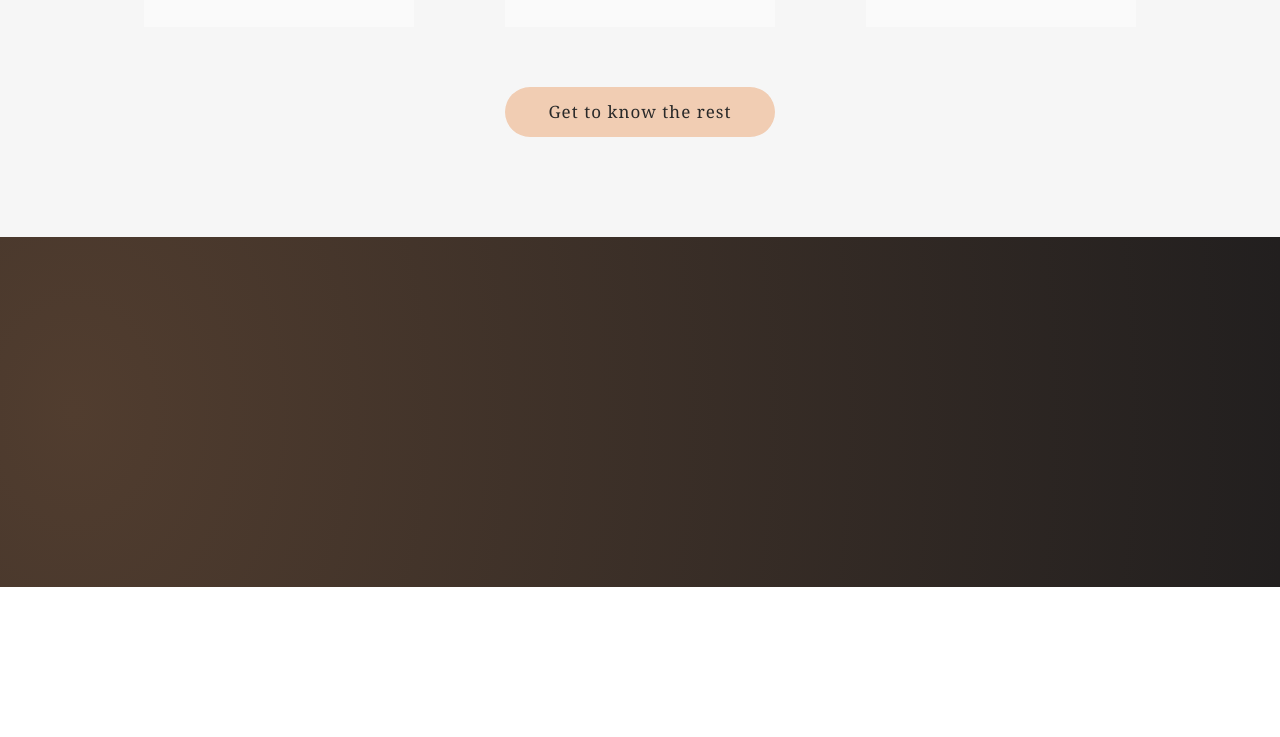
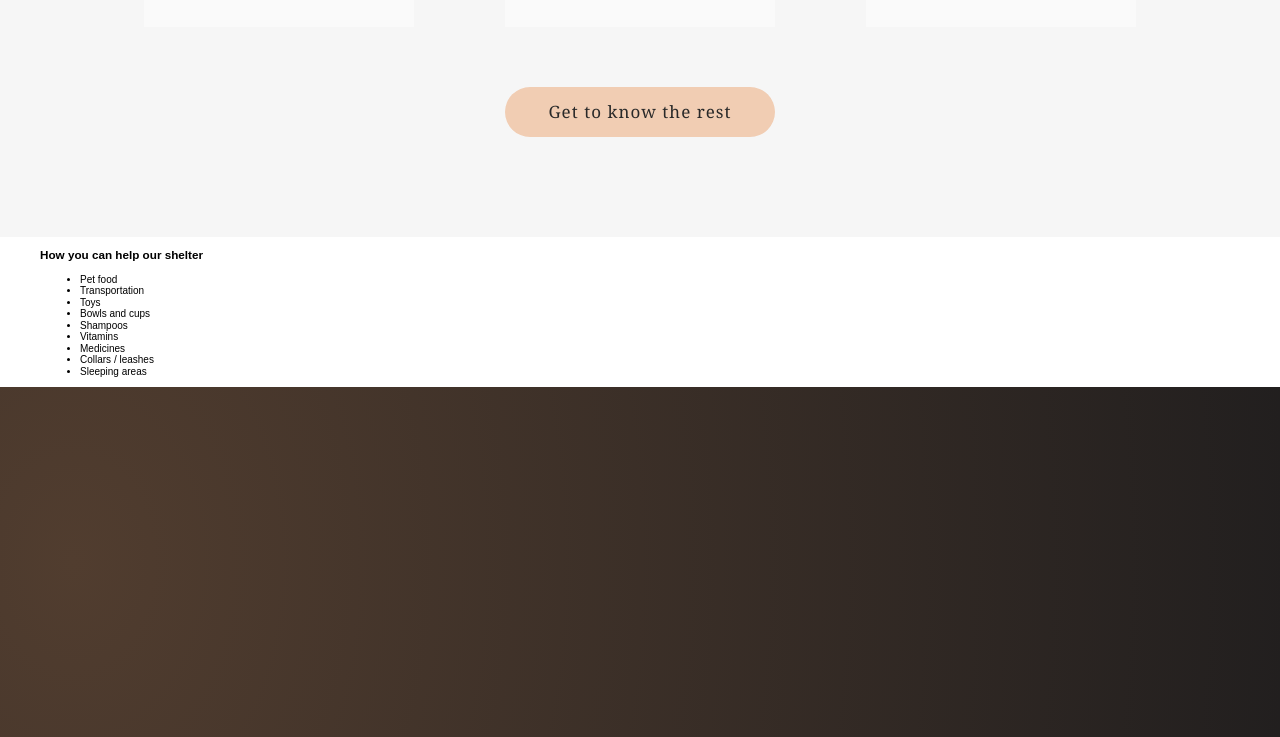
Before and after one commit to AlenaShkr/shelter, a website: page index.html in a window 1280 px wide. Shown: the part 2136-2873 px from the top of the page. Before the commit the page ends 2723 px from the top, so only its background shows below. Drawn offline with Linux system fonts and the light colour scheme; files whose address does not match are found by name.

Commit message:
shelter/feat: add section help

```diff
--- a/index.html
+++ b/index.html
@@ -101,6 +101,24 @@
           <button class="primary-button">Get to know the rest</button>
         </div>
       </section>
+      <section class="help">
+        <div class="wrapper">
+          <h3 class="help__title">
+            How you can help our shelter
+          </h3>
+          <ul class="help__list">
+            <li>Pet food</li>
+            <li>Transportation</li>
+            <li>Toys</li>
+            <li> Bowls and cups</li>
+            <li>Shampoos</li>
+            <li>Vitamins</li>
+            <li>Medicines</li>
+            <li>Collars / leashes</li>
+            <li> Sleeping areas</li>
+          </ul>
+        </div>
+      </section>
     </main>
     <footer class="footer">
 
```
Also changed, not shown: src/sass/layout/_help.scss (added).
